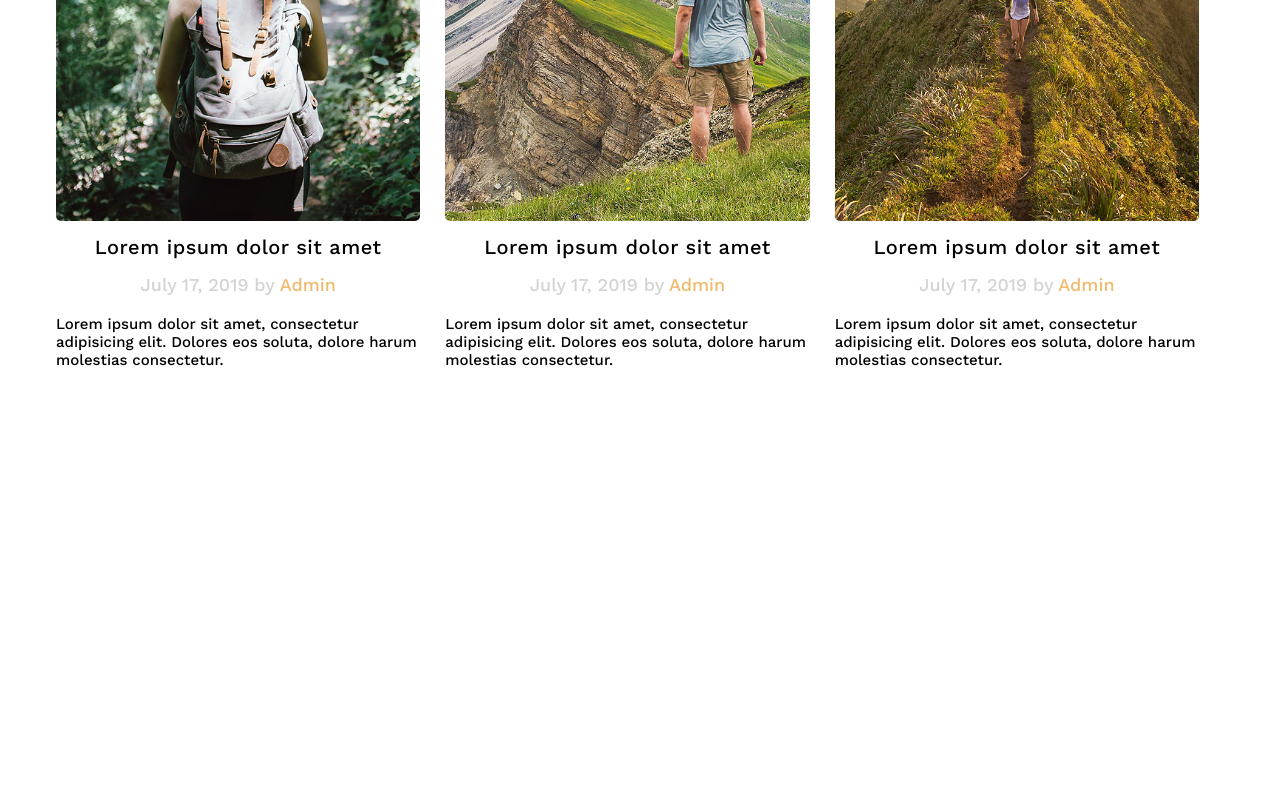
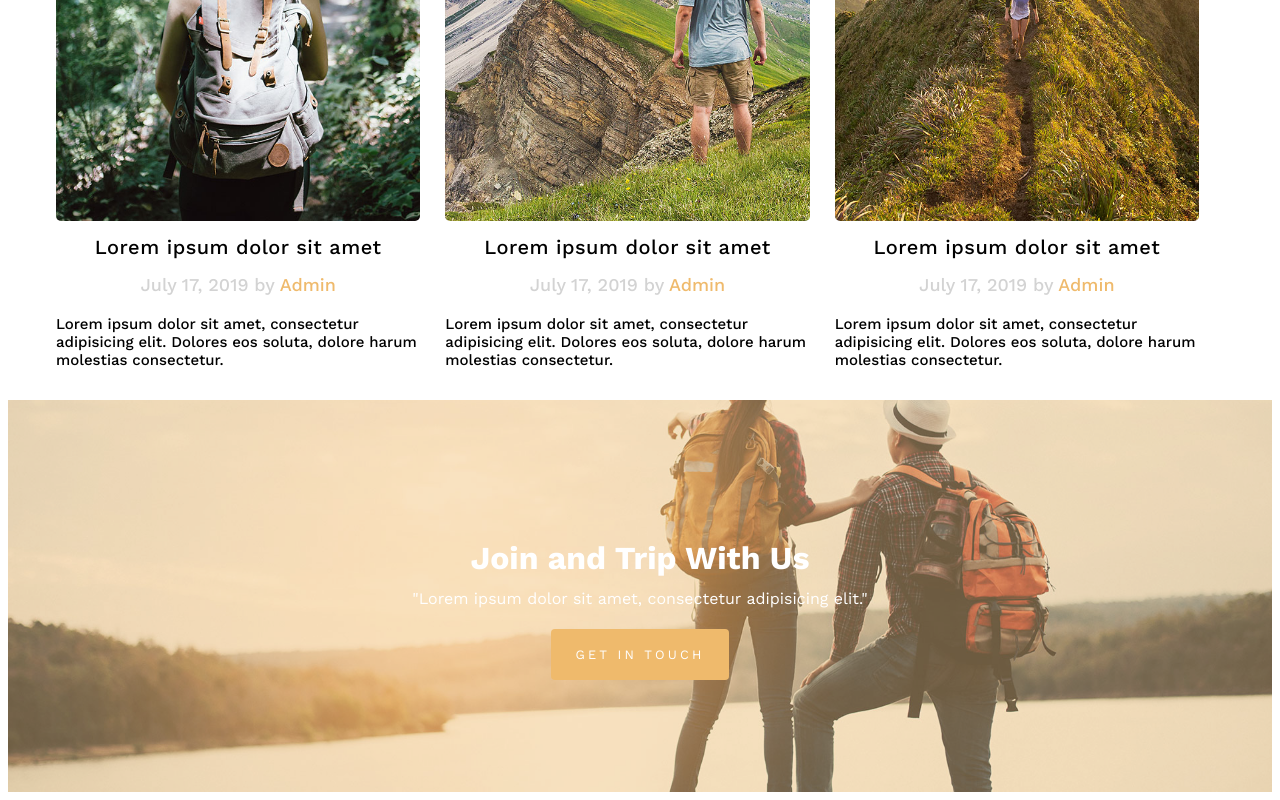
Before and after one commit to Bhavik1995/trips-react-js, a React (Create React App) app: page / in a window 1280 px wide. Shown: the part 4287-5087 px from the top of the page. Before the commit the page ends 4687 px from the top, so only its background shows below. Built offline with nearby package versions, Linux system fonts and the light colour scheme.

Commit message:
join the team changes done

```diff
--- a/src/App.js
+++ b/src/App.js
@@ -9,6 +9,7 @@ import Journey from './Components/journey/Journey';
 import Team from './Components/team/Team';
 import Testimony from './Components/testimony/Testimony';
 import Blog from './Components/blog/Blog';
+import Join from './Components/join-team/Join';
 
 function App() {
   return (
@@ -16,7 +17,7 @@ function App() {
      <Router>
       <Navbar/>
         <Routes>
-            <Route path="/" element={[<Home />,<Story/>,<Journey/>,<Team/>,<Testimony/>,<Blog/>]} />
+            <Route path="/" element={[<Home />,<Story/>,<Journey/>,<Team/>,<Testimony/>,<Blog/>,<Join/>]} />
         </Routes>
      </Router>
 
--- /dev/null
+++ b/src/Components/join-team/Join.jsx
@@ -0,0 +1,22 @@
+import React from 'react';
+
+import background from '../../images/hero_1.jpg';
+import './join.css';
+
+const Join = () => {
+  return (
+    <>
+        <div className='join__container bg-image' style={{backgroundImage:`url(${background})` }}>
+            <div className='join__content'>
+                <div className='join_content-center'>
+                        <h2 className='join_text'>Join and Trip With Us</h2>
+                        <p className='join_sub-text'>"Lorem ipsum dolor sit amet, consectetur adipisicing elit."</p>
+                        <button className='join_button'>Get in Touch</button>
+                </div>
+            </div>
+        </div>
+    </>
+  )
+}
+
+export default Join
--- /dev/null
+++ b/src/Components/join-team/join.css
@@ -0,0 +1,93 @@
+.join__container{
+    position: relative;
+    padding: 7rem 0;
+}
+
+.bg-image{
+    background-size: cover;
+    background-position: center;
+    background-repeat: no-repeat;
+    background-attachment: fixed;
+}
+
+.bg-image::after{
+    position: absolute;
+    content: "";
+    top: 0;
+    left: 0;
+    right: 0;
+    bottom: 0;
+    z-index: 0;
+    width: 100%;
+    background: rgba(239, 186, 108, 0.4)
+}
+
+.bg-image .join__content{
+    position: relative;
+    z-index: 1;
+}
+
+.join__content{
+    padding-right: 15px;
+    padding-left: 15px;
+    margin-right: auto;
+    margin-left: auto;
+}
+
+.join_content-center{
+    display: flex;
+    flex-direction: column;
+    margin-right: -15px;
+    margin-left: -15px;
+    justify-content: center!important;
+    align-items: center;
+    position: relative;
+    width: 100%;
+    padding-right: 15px;
+    padding-left: 15px;
+}
+
+.join_text{
+    color: #fff!important;
+    font-weight: 700!important;
+    font-family: "Work Sans", sans-serif;
+    font-size: 2rem;
+    margin-bottom: 0.5rem;
+    line-height: 1.2;
+    text-align: center;
+}
+
+.join_sub-text{
+    color: #fff!important;
+    margin-top: 0;
+    margin-bottom: 1rem;
+    font-weight: 300;
+    font-size: 1rem;
+    font-family: "Work Sans", sans-serif;
+    line-height: 1.7;
+    text-align: center;
+}
+
+.join_button{
+    font-size: .8rem;
+    text-transform: uppercase;
+    letter-spacing: .2rem;
+    text-decoration: none;
+    color: #fff!important;
+    background-color: #efba6c;
+    border: none;
+    display: inline-block;
+    font-weight: 400;
+    text-align: center;
+    vertical-align: middle;
+    line-height: 1.5;
+    border-radius: 0.25rem;
+    font-family: "Work Sans", sans-serif;
+    padding: 1rem 1.5rem 1rem 1.5rem;
+    cursor: pointer;
+}
+
+.join_button:hover{
+    text-decoration: none;
+    background-color: #efba6c;
+}
```
